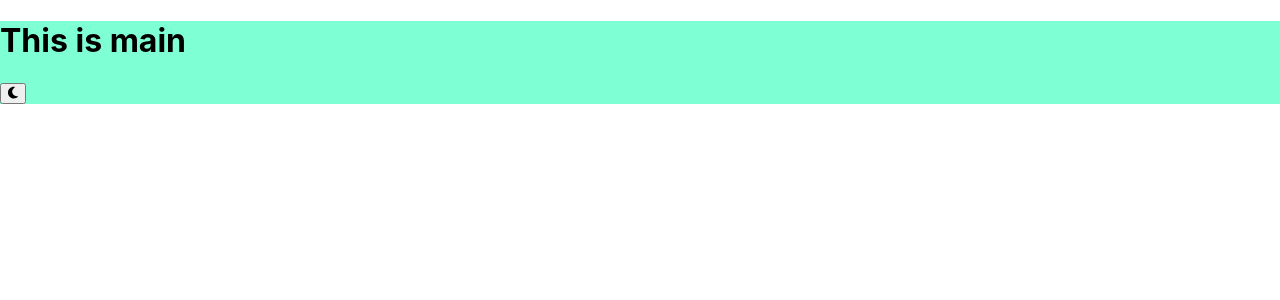
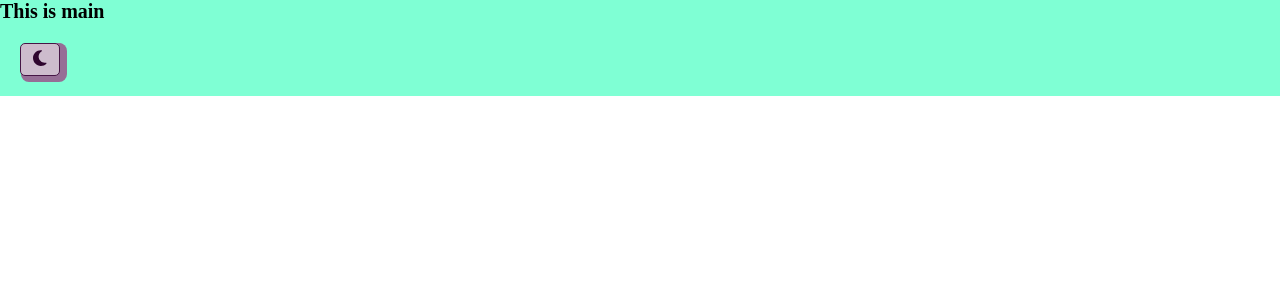
Before and after one commit to alex-j-garcia/blog, a React (Create React App) app: page / in a window 1280 px wide. Shown: the top 300 px of the page. Built offline with nearby package versions, Linux system fonts and the light colour scheme.

Commit message:
Style light/dark button

```diff
--- a/src/components/Main/Main.css
+++ b/src/components/Main/Main.css
@@ -5,3 +5,26 @@
 .light-theme {
   background-color: aquamarine;
 }
+
+button {
+  position: relative;
+  margin: 2rem;
+  padding: 5px;
+  border: 1px solid hsl(300, 53%, 18%);
+  box-shadow: 2px 1px 0 1px hsl(300, 16%, 51%),
+              3px 2px 0 2px hsl(300, 16%, 51%),
+              4px 3px 0 3px hsl(300, 16%, 51%);
+
+  color: hsl(300, 81%, 10%);
+  background-color: hsl(300, 14%, 77%);
+  border-radius: 5px;
+  font-size: 1.8rem;
+  width: 40px;
+}
+
+button:active {
+  box-shadow: inset -2px 0px 4px hsla(0, 0%, 0%, 0.6);
+  border: none;
+  top: 4px;
+  left: 4px;
+}
--- a/src/index.css
+++ b/src/index.css
@@ -1,13 +1,17 @@
-body {
-  margin: 0;
-  font-family: -apple-system, BlinkMacSystemFont, 'Segoe UI', 'Roboto', 'Oxygen',
-    'Ubuntu', 'Cantarell', 'Fira Sans', 'Droid Sans', 'Helvetica Neue',
-    sans-serif;
-  -webkit-font-smoothing: antialiased;
-  -moz-osx-font-smoothing: grayscale;
+html {
+  font-size: 62.5%;
+  box-sizing: border-box;
 }
 
-code {
+*,
+*::before,
+*::after {
+  margin: 0;
+  padding: 0;
+  box-sizing: inherit;
+}
+
+/* code {
   font-family: source-code-pro, Menlo, Monaco, Consolas, 'Courier New',
     monospace;
-}
+} */
```
